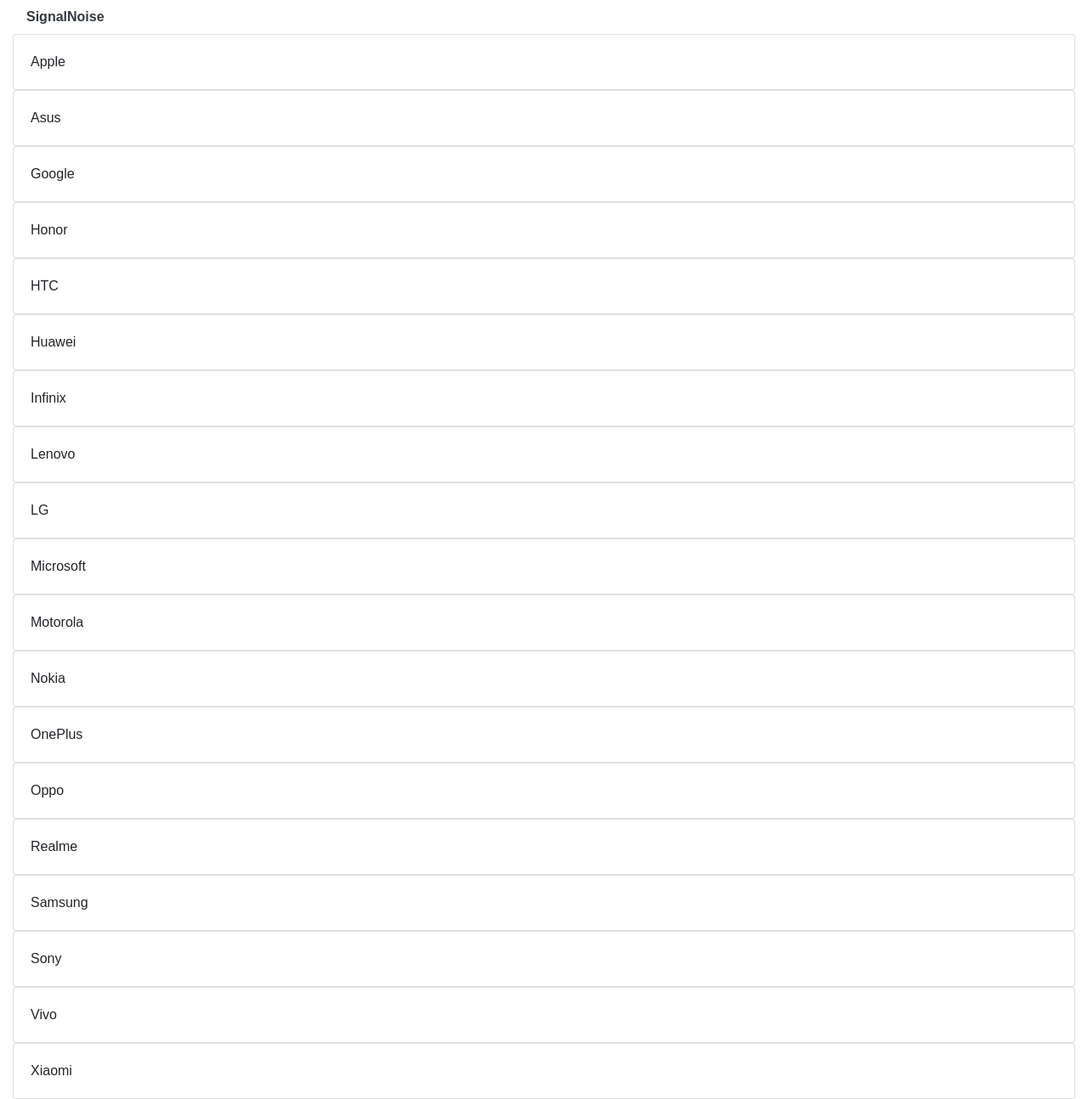
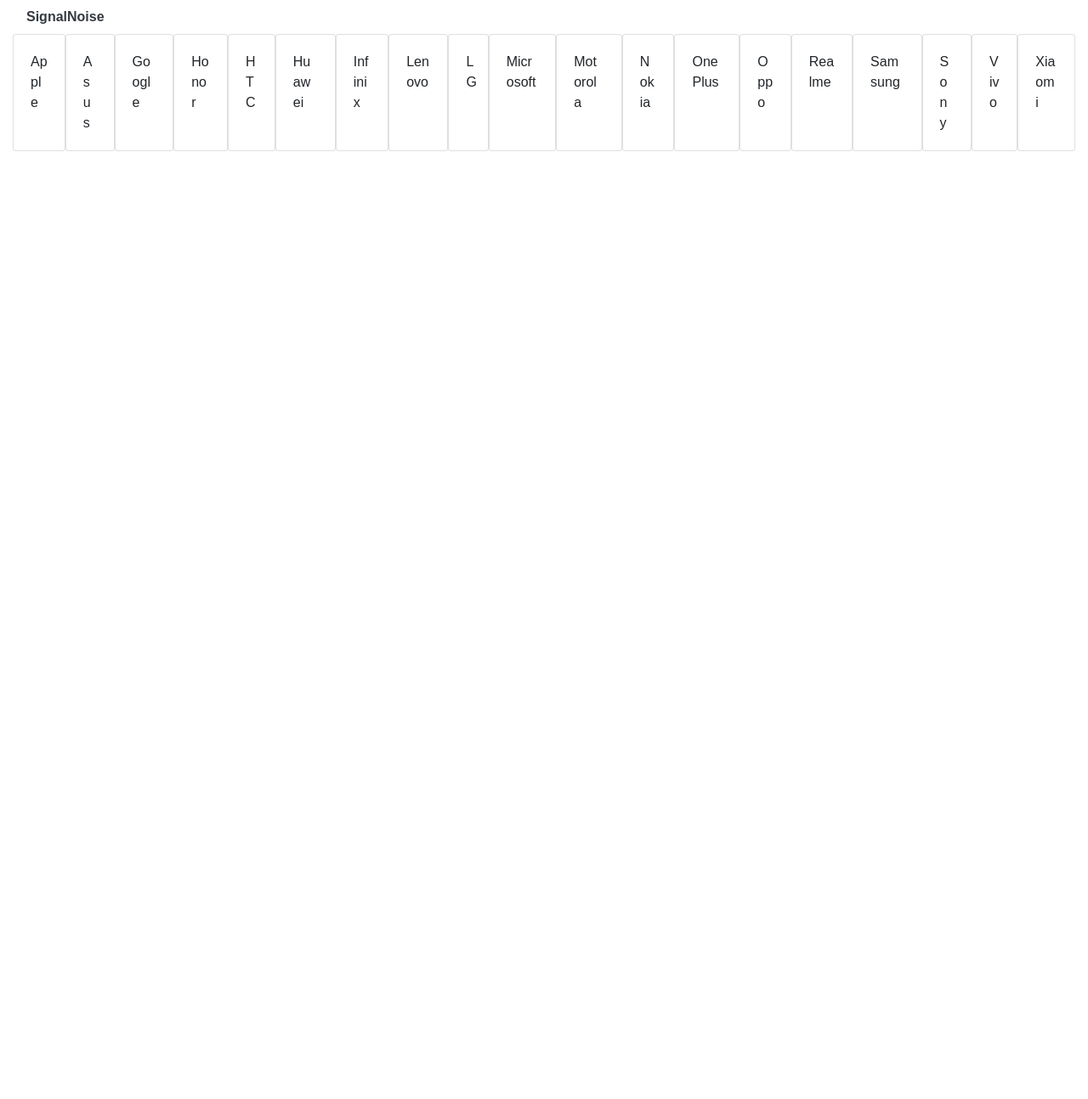
Before and after one commit to signalnoiseongithub/www, a Jekyll site: the page built from smartphone.html, in a window 1280 px wide. Shown: the whole page at 85% size. Built offline with Jekyll 4.4.1, drawn with Linux system fonts in a browser that asks for light colours; some web fonts are replaced; after the commit the page ends 900 px from its top, so only the background shows below that.

Commit message:
Update smartphone.html

```diff
--- a/smartphone.html
+++ b/smartphone.html
@@ -4,7 +4,7 @@ title: Smartphone
 ---
 
 <section>
-  <nav class="flex-row flex-nowrap" style="overflow-x: auto;">
+  <nav class="d-flex flex-row flex-nowrap" style="overflow-x: auto;">
     {% for smartphone in site.data.navigation.smartphone %}
     <div class="card">
       <div class="card-body">
```
